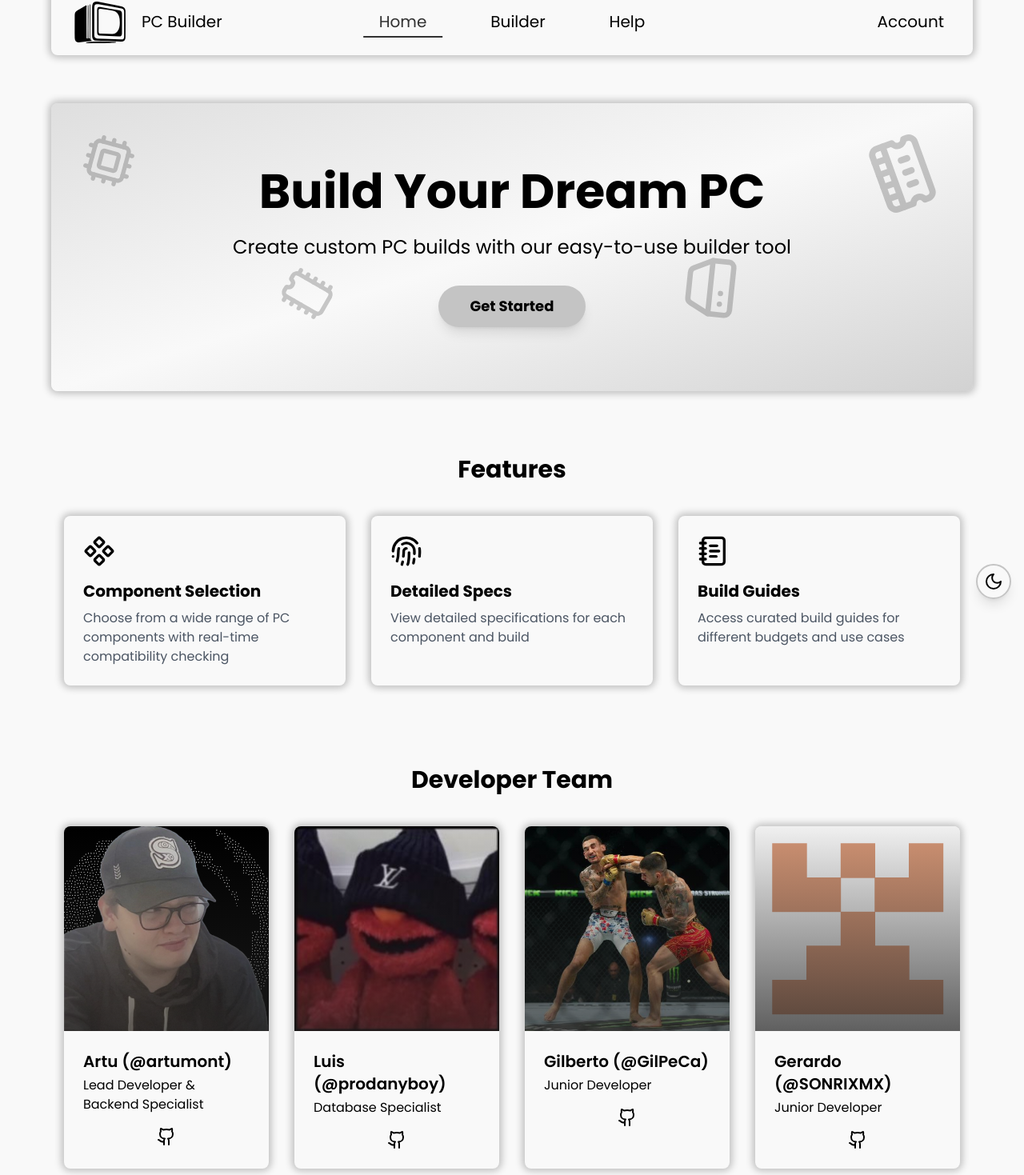
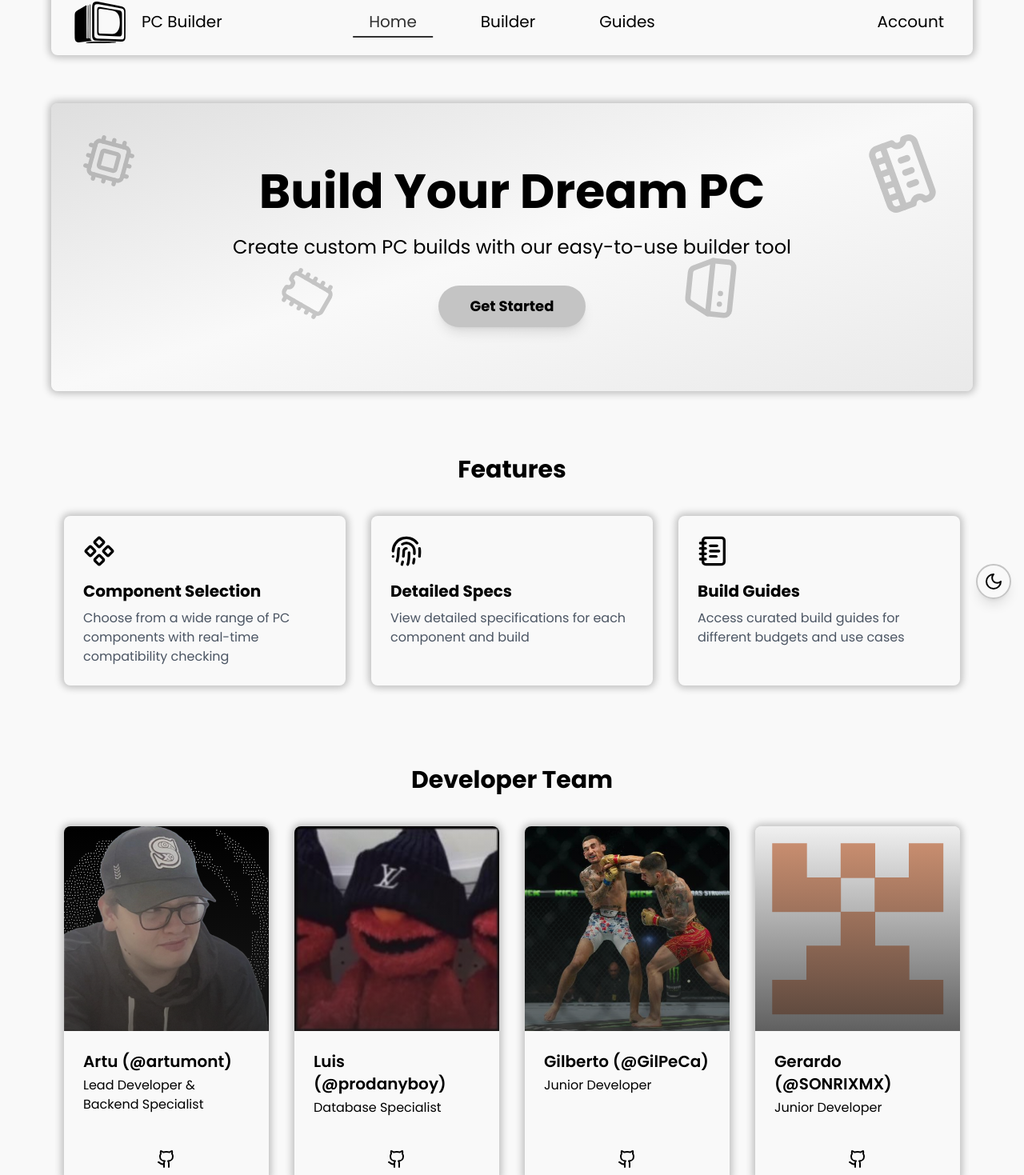
Before and after one commit to artumont/PCBuilder, a Next.js app in the folder frontend/: page / in a window 1280 px wide. Shown: the part 35-1504 px from the top of the page at 80% size. Built offline with nearby package versions, Linux system fonts and the light colour scheme.

Commit message:
Add GuidesContent component and update navigation; refactor Hardware table schema and Tailwind config

```diff
--- a/frontend/src/components/NavBar.tsx
+++ b/frontend/src/components/NavBar.tsx
@@ -135,18 +135,18 @@ export default function NavBar() {
 
                         <motion.button
                             variants={buttonVariants}
-                            animate={activeButton === 'help' ? 'active' : 'initial'}
+                            animate={activeButton === 'guides' ? 'active' : 'initial'}
                             onClick={() => {
-                                if (activeButton !== 'help') {
-                                    setActiveButton('help');
+                                if (activeButton !== 'guides') {
+                                    setActiveButton('guides');
                                 }
                             }}
                             initial="initial"
-                            whileHover={activeButton === 'help' ? undefined : 'initial'}
+                            whileHover={activeButton === 'guides' ? undefined : 'initial'}
                             whileTap="tap"
                             className='relative p-5 py-1 pt-5 mx-5 text-left text-lg md:text-xl lg:text-xl'
                         >
-                            <span>Help</span>
+                            <span>Guides</span>
                             <motion.div
                                 variants={underlineVariants}
                                 className='hidden lg:block'
--- a/frontend/src/components/NavSelector.tsx
+++ b/frontend/src/components/NavSelector.tsx
@@ -3,8 +3,8 @@
 import { useNavigation } from '@/context/NavContext';
 import AccountContent from './pages/AccountContent';
 import BuilderContent from './pages/BuilderContent';
-import HelpContent from './pages/HelpContent';
 import HomeContent from './pages/HomeContent';
+import GuidesContent from './pages/GuidesContent';
 
 export default function NavSelector() {
     const { activeButton } = useNavigation();
@@ -15,8 +15,8 @@ export default function NavSelector() {
                 return <HomeContent />;
             case 'builder':
                 return <BuilderContent />;
-            case 'help':
-                return <HelpContent />;
+            case 'guides':
+                return <GuidesContent />;
             case 'account':
                 return <AccountContent />;
             default:
--- a/frontend/src/components/pages/BuilderContent.tsx
+++ b/frontend/src/components/pages/BuilderContent.tsx
@@ -1,9 +1,130 @@
 'use client'
 
+import { motion } from "motion/react"
+import { useEffect, useState } from 'react';
+import { useSearchParams, useRouter } from 'next/navigation';
+import { Cpu } from 'lucide-react'
+
+type Build = {
+    cpu: string,
+    gpu: string,
+    ram: string,
+    storage: string,
+    motherboard: string,
+    psu: string,
+    case: string
+}
+
 export default function BuilderContent() {
+    const searchParams = useSearchParams();
+    const router = useRouter();
+
+        const containerVariants = {
+            hidden: {
+                opacity: 0
+            },
+            visible: {
+                opacity: 1,
+                transition: {
+                    delayChildren: 0.3,
+                    staggerChildren: 0.2
+                }
+            }
+        }
+
+    const buttonVariants = {
+        hidden: { opacity: 0, y: 20 },
+        visible: {
+            opacity: 1,
+            y: 0,
+            transition: {
+                duration: 0.5
+            }
+        },
+        hover: {
+            scale: 1.05,
+            transition: {
+                duration: 0.2
+            }
+        },
+        tap: {
+            scale: 0.95,
+            transition: {
+                duration: 0.2
+            }
+        }
+    }
+
+    const currentBuild: Build = {
+        cpu: '',
+        gpu: '',
+        ram: '',
+        storage: '',
+        motherboard: '',
+        psu: '',
+        case: ''
+    };
+
+    useEffect(() => {
+        let config = searchParams.get("config")
+    })
+
     return (
         <div className="w-full mt-32 lg:mt-5">
-            Builder Content
+            <motion.div className="grid grid-cols-1 md:grid-cols-2 lg:grid-cols-3 gap-8"
+                variants={containerVariants}
+            >
+                <motion.button
+                    className='flex p-2 rounded-lg h-64 items-center bg-light-terciary dark:bg-dark-terciary border-[7px] border-light-secondary dark:border-dark-secondary'
+                    variants={buttonVariants}
+                    whileHover="hover"
+                    whileTap="tap"
+                    initial="hidden"
+                    animate="visible"
+                >
+                    <div className="flex items-center ml-10">
+                        <Cpu className="w-24 h-24 mr-5" />
+                        <div className="flex flex-col text-start">
+                            <h1 className="text-4xl">CPU</h1>
+                            <h2 className="text-sm">{currentBuild.cpu || "Select a CPU"}</h2>
+                        </div>
+                    </div>
+                </motion.button>
+
+                <motion.button
+                    className='flex p-2 rounded-lg h-64 items-center bg-light-terciary dark:bg-dark-terciary border-[7px] border-light-secondary dark:border-dark-secondary'
+                    variants={buttonVariants}
+                    whileHover="hover"
+                    whileTap="tap"
+                    initial="hidden"
+                    animate="visible"
+                >
+                    <div className="flex items-center ml-10">
+                        <Cpu className="w-24 h-24 mr-5" />
+                        <div className="flex flex-col text-start">
+                            <h1 className="text-4xl">GPU</h1>
+                            <h2 className="text-sm">{currentBuild.gpu || "Select a GPU"}</h2>
+                        </div>
+                    </div>
+                </motion.button>
+
+                <motion.button
+                    className='flex p-2 rounded-lg h-64 items-center bg-light-terciary dark:bg-dark-terciary border-[7px] border-light-secondary dark:border-dark-secondary'
+                    variants={buttonVariants}
+                    whileHover="hover"
+                    whileTap="tap"
+                    initial="hidden"
+                    animate="visible"
+                >
+                    <div className="flex items-center ml-10">
+                        <Cpu className="w-24 h-24 mr-5" />
+                        <div className="flex flex-col text-start">
+                            <h1 className="text-4xl">RAM</h1>
+                            <h2 className="text-sm">{currentBuild.ram || "Select a RAM"}</h2>
+                        </div>
+                    </div>
+                </motion.button>
+            </motion.div>
         </div>
     )
 }
--- a/frontend/src/components/pages/HelpContent.tsx
+++ b/frontend/src/components/pages/GuidesContent.tsx
@@ -1,9 +1,9 @@
 'use client'
 
-export default function HelpContent() {
+export default function GuidesContent() {
     return (
         <div className="w-full mt-32 lg:mt-5">
-            Help Content
+            Guides Content
         </div>
     )
 }
--- a/frontend/src/components/pages/HomeContent.tsx
+++ b/frontend/src/components/pages/HomeContent.tsx
@@ -2,7 +2,6 @@
 
 import { motion } from "motion/react"
 import Image from "next/image"
-import { delay } from "motion"
 import { useNavigation } from "@/context/NavContext"
 import { Cpu, HardDrive, Microchip, Component, Fingerprint, Code, Github, Linkedin, Twitter, MemoryStickIcon as Memory, NotebookText as Notebook } from "lucide-react"
 
@@ -291,12 +290,13 @@ function TeamMembers() {
                         />
                         <div className="absolute inset-0 bg-gradient-to-t from-dark-secondary to-transparent opacity-70"></div>
                     </div>
-                    <div className="p-6">
+                    <div className="p-6 h-auto min-h-[132px]">
                         <h3 className="text-xl font-semibold mb-1 ">
                             {member.name}
                         </h3>
-                        <p className="mb-4">{member.role}</p>
-                        <div className="flex justify-center space-x-4">
+                        <p>{member.role}</p>
+                    </div>
+                    <div className="flex justify-center space-x-4 self-end p-4">
                         <a
                             href={member.github}
                             target="_blank"
@@ -306,7 +306,6 @@ function TeamMembers() {
                             <Github className="w-6 h-6" />
                         </a>
                     </div>
-                    </div>
                 </motion.div>
             ))}
         </div>
--- a/frontend/src/context/NavContext.tsx
+++ b/frontend/src/context/NavContext.tsx
@@ -1,6 +1,7 @@
 'use client'
 
-import { createContext, useContext, useState, ReactNode } from 'react';
+import { createContext, useContext, useState, ReactNode, useEffect } from 'react';
+import { useSearchParams, useRouter } from 'next/navigation';
 
 type NavigationContextType = {
     activeButton: string | null;
@@ -10,10 +11,31 @@ type NavigationContextType = {
 const NavigationContext = createContext<NavigationContextType | undefined>(undefined);
 
 export function NavigationProvider({ children }: { children: ReactNode }) {
-    const [activeButton, setActiveButton] = useState<string | null>("home");
+    const searchParams = useSearchParams();
+    const router = useRouter();
+    const [activeButton, setActiveButton] = useState<string | null>(() => {
+        return searchParams.get('tab') || "home";
+    });
+
+    const handleSetActiveButton = (button: string | null) => {
+        setActiveButton(button);
+        if (button) {
+            router.push(`?tab=${button}`);
+        }
+    };
+
+    useEffect(() => {
+        const tabParam = searchParams.get('tab');
+        if (tabParam && tabParam !== activeButton) {
+            setActiveButton(tabParam);
+        }
+    }, [searchParams, activeButton]);
 
     return (
-        <NavigationContext.Provider value={{ activeButton, setActiveButton }}>
+        <NavigationContext.Provider value={{
+            activeButton,
+            setActiveButton: handleSetActiveButton
+        }}>
             {children}
         </NavigationContext.Provider>
     );
--- a/frontend/tailwind.config.ts
+++ b/frontend/tailwind.config.ts
@@ -13,12 +13,12 @@ export default {
         dark: {
           DEFAULT: '#090909',
           secondary: '#222222',
-          terciary: '#1a1a1a'
+          terciary: '#0d0d0d'
         },
         light: {
           DEFAULT: '#f9f9f9',
           secondary: '#c4c4c4',
-          terciary: '#ababab'
+          terciary: '#dadada'
         }
       },
     },
```
Also changed, not shown: frontend/public/assets/og-image.png, 1 other file (tests, documents, lock files or other folders). Lines whose indentation alone changed are shown as unchanged.
